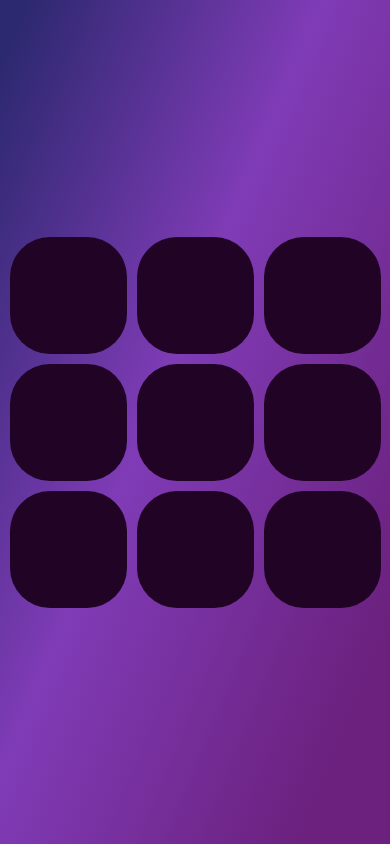
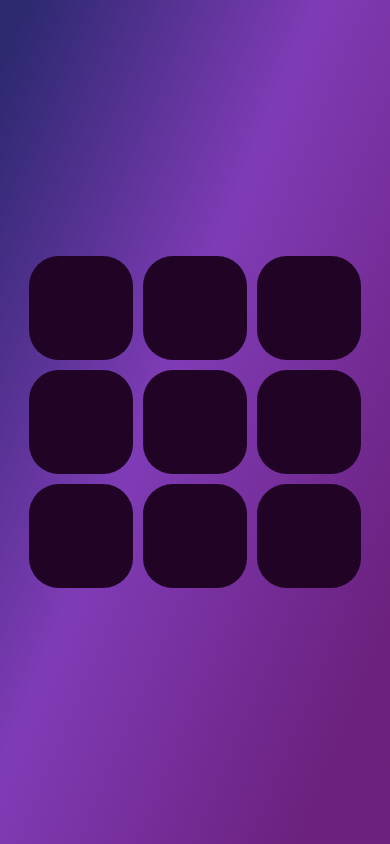
Before and after one commit to Negarnbkhti42/tic-tac-toe, a React (Create React App) app: page / in a window 390 px wide. Built offline with nearby package versions, Linux system fonts and the light colour scheme.

Commit message:
mobile design optimization

```diff
--- a/src/App.jsx
+++ b/src/App.jsx
@@ -17,10 +17,12 @@ function App() {
   };
 
   return (
-    <div className='board'>
-      {Game.Board.getCells().map((cell) =>
-        <Cell key={cell.getId()} value={cell.getValue()} onclick={cell.getValue() ? null : handleClick} />)}
-    </div>
+    <main className='main'>
+      <div className='main-board'>
+        {Game.Board.getCells().map((cell) =>
+          <Cell key={cell.getId()} value={cell.getValue()} onclick={cell.getValue() ? null : handleClick} />)}
+      </div>
+    </main>
   );
 }
 
--- a/src/styles/App.scss
+++ b/src/styles/App.scss
@@ -1,25 +1,37 @@
+@import 'mixin';
+
 body {
   margin: 0;
+  background: linear-gradient(112.43deg, rgba(5, 0, 85, 0.84) 4%, rgba(103, 22, 168, 0.84) 43.73%, rgba(89, 5, 109, 0.89) 88.2%);
 }
 
-.board {
+.main {
   width: 100vw;
   height: 100vh;
-  background: linear-gradient(112.43deg, rgba(5, 0, 85, 0.84) 4%, rgba(103, 22, 168, 0.84) 43.73%, rgba(89, 5, 109, 0.89) 88.2%);
-  display: grid;
-  align-content: center;
+  display: flex;
   justify-content: center;
-  grid-template-columns: repeat(3, auto);
-  gap: 10px;
+  align-items: center;
 
-  & .cell {
-    width: 30vmin;
-    height:30vmin;
-    background-color: rgba(32, 3, 37);
-    border-radius: 40px;
-    &:hover {
-      opacity: 0.6;
+  &-board {
+    @include square(85vmin);
+    display: grid;
+    align-content: center;
+    justify-content: center;
+    grid-template-columns: repeat(3, calc((100% - 20px)/3));
+    grid-template-rows: repeat(3, calc((100% - 20px)/3));
+    gap: 10px;
+
+    & .cell {
+      @include square(100%, 30px);
+      background-color: rgba(32, 3, 37);
       cursor: pointer;
     }
   }
 }
+
+
+@include unfilled-cell {
+  &:hover {
+    opacity: 0.6;
+  }
+}
--- a/src/styles/_mixin.scss
+++ b/src/styles/_mixin.scss
@@ -1,5 +1,20 @@
-@mixin  min-width($size) {
-    @media screen and (min-width: $size){
-        @content
+@mixin min-width($size) {
+    @media screen and (min-width: $size) {
+        @content;
     }
 }
+
+@mixin unfilled-cell {
+    .cell:not(.cell-x):not(.cell-o) {
+        @content;
+    }
+}
+
+@mixin square($size, $radius: false) {
+    width: $size;
+    height: $size;
+
+    @if $radius {
+        border-radius: $radius;
+    }
+}
```
